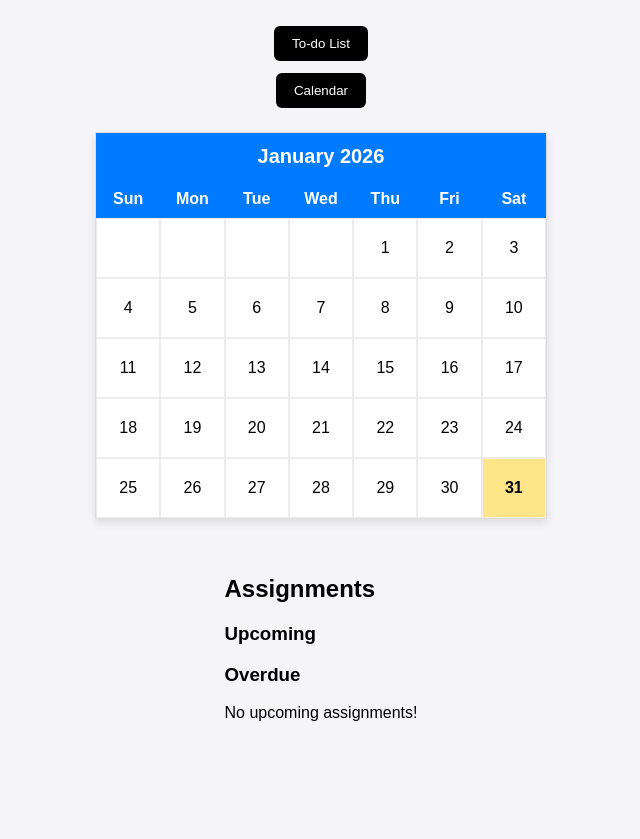
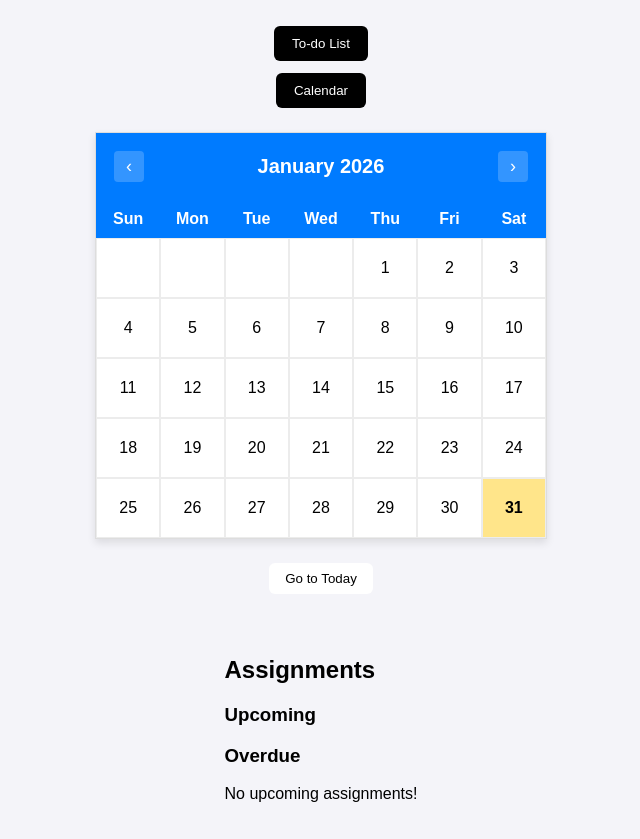
Before and after one commit to avivr-v/assignment-manager-ia, a plain HTML site: page calendar.html in a window 1280 px wide. Shown: the whole page, without its empty margins (319-959 px from the left). Before the commit the page ends 800 px from the top, so only its background shows below. Drawn offline with Linux system fonts and the light colour scheme.

Commit message:
Enhance calendar with month navigation and styling
Added month navigation and improved calendar functionality.

```diff
--- a/calendar.html
+++ b/calendar.html
@@ -31,6 +31,28 @@
         padding: 12px;
         font-size: 20px;
         font-weight: bold;
+        display: flex;
+        justify-content: space-between;
+        align-items: center;
+    }
+
+    .calendar-header button {
+        background: rgba(255, 255, 255, 0.2);
+        border: none;
+        color: white;
+        font-size: 18px;
+        padding: 5px 12px;
+        cursor: pointer;
+        border-radius: 4px;
+        transition: background 0.2s;
+    }
+
+    .calendar-header button:hover {
+        background: rgba(255, 255, 255, 0.3);
+    }
+
+    .calendar-header span {
+        flex: 1;
     }
 
     .calendar-days,
@@ -51,6 +73,7 @@
         padding: 20px;
         border: 1px solid #ececec;
         text-align: center;
+        cursor: default;
     }
 
     .today {
@@ -68,6 +91,10 @@
         background-color: #f7c3c3;
         border: 2px solid #d93025;
     }
+
+    .other-month {
+        color: #ccc;
+    }
 </style>
 </head>
 <body>
@@ -77,7 +104,11 @@
 <br>
 
 <div class="calendar">
-    <div id="calendar-header" class="calendar-header">Month Year</div>
+    <div id="calendar-header" class="calendar-header">
+        <button id="prevMonth" onclick="changeMonth(-1)">‹</button>
+        <span id="monthYear">Month Year</span>
+        <button id="nextMonth" onclick="changeMonth(1)">›</button>
+    </div>
 
     <div class="calendar-days">
         <div>Sun</div><div>Mon</div><div>Tue</div>
@@ -87,6 +118,8 @@
     <div id="calendar-dates" class="calendar-dates"></div>
 </div>
 
+<br>
+<button onclick="goToToday()" style="padding: 8px 16px; cursor: pointer;">Go to Today</button>
 <br><br>
 
 <div id="assignmentListContainer">
@@ -176,21 +209,54 @@ class AssignmentManager {
 }
 </script>
 
-<script> // calendar logic
+<script> // calendar logic with month navigation
+
+// Global variables to track current view
+var currentMonth;
+var currentYear;
+var today = new Date();
+
+// Initialize the calendar with current month
+function initCalendar() {
+    currentMonth = today.getMonth();
+    currentYear = today.getFullYear();
+    renderCalendar();
+}
+
+// Change month (direction: -1 for previous, 1 for next)
+function changeMonth(direction) {
+    currentMonth += direction;
+
+    if (currentMonth < 0) {
+        currentMonth = 11;
+        currentYear--;
+    } else if (currentMonth > 11) {
+        currentMonth = 0;
+        currentYear++;
+    }
+
+    renderCalendar();
+}
+
+// Go back to today's month
+function goToToday() {
+    currentMonth = today.getMonth();
+    currentYear = today.getFullYear();
+    renderCalendar();
+}
+
 // renders calendar
 function renderCalendar() {
-    var today = new Date();
-    var displayMonth = today.getMonth();
-    var displayYear = today.getFullYear();
+    var monthNames = ["January", "February", "March", "April", "May", "June",
+                      "July", "August", "September", "October", "November", "December"];
 
-    document.getElementById("calendar-header").textContent =
-        today.toLocaleString("default", { month: "long" }) + " " + displayYear;
+    document.getElementById("monthYear").textContent = monthNames[currentMonth] + " " + currentYear;
 
     var datesContainer = document.getElementById("calendar-dates");
     datesContainer.innerHTML = "";
 
-    var firstDay = new Date(displayYear, displayMonth, 1).getDay();
-    var daysInMonth = new Date(displayYear, displayMonth + 1, 0).getDate();
+    var firstDay = new Date(currentYear, currentMonth, 1).getDay();
+    var daysInMonth = new Date(currentYear, currentMonth + 1, 0).getDate();
 
     // empty slots
     for (var i = 0; i < firstDay; i++) {
@@ -203,20 +269,24 @@ function renderCalendar() {
         var cell = document.createElement("div");
         cell.textContent = day;
 
+        // Check if this is today
         if (
             day === today.getDate() &&
-            displayMonth === today.getMonth() &&
-            displayYear === today.getFullYear()
+            currentMonth === today.getMonth() &&
+            currentYear === today.getFullYear()
         ) {
             cell.className = "today";
         }
 
         datesContainer.appendChild(cell);
     }
+
+    // Highlight assignments after rendering
+    highlightAssignments();
 }
 
 
-// highlights assignment deadlines (traditional JS)
+// highlights assignment deadlines
 function highlightAssignments() {
     var userId = localStorage.getItem("currentUserId");
     if (!userId) return;
@@ -225,13 +295,9 @@ function highlightAssignments() {
     var assignments = manager.assignments;
 
     var cells = document.querySelectorAll("#calendar-dates div");
-    var today = new Date();
+    var firstDay = new Date(currentYear, currentMonth, 1).getDay();
 
-    var displayMonth = today.getMonth();
-    var displayYear = today.getFullYear();
-    var firstDay = new Date(displayYear, displayMonth, 1).getDay();
-
-    // loop through assignments using classic for loop
+    // loop through assignments
     for (var i = 0; i < assignments.length; i++) {
         var a = assignments[i];
         var dDate = a.parseDeadline();
@@ -241,13 +307,17 @@ function highlightAssignments() {
         var m = dDate.getMonth();
         var y = dDate.getFullYear();
 
-        if (m !== displayMonth || y !== displayYear) continue;
+        if (m !== currentMonth || y !== currentYear) continue;
 
         var index = firstDay + (d - 1);
         var cell = cells[index];
         if (!cell) continue;
 
-        if (dDate < today) {
+        // Reset the date to start of day for fair comparison
+        var todayStart = new Date(today.getFullYear(), today.getMonth(), today.getDate());
+        var deadlineStart = new Date(y, m, d);
+
+        if (deadlineStart < todayStart) {
             cell.className += " overdue-day";
         } else {
             cell.className += " assignment-day";
@@ -257,8 +327,7 @@ function highlightAssignments() {
 
 
 // initialize
-renderCalendar();
-highlightAssignments();
+initCalendar();
 </script>
 
 <script> // upcoming or overdue assignments list
@@ -280,7 +349,7 @@ function loadCalendarAssignmentList() {
     overdueList.innerHTML = "";
     upcomingList.innerHTML = "";
 
-    var today = new Date();
+    var todayStart = new Date(today.getFullYear(), today.getMonth(), today.getDate());
 
     var foundUpcoming = false;
     var foundOverdue = false;
@@ -314,7 +383,7 @@ function loadCalendarAssignmentList() {
         div.appendChild(dateSpan);
 
         // overdue vs upcoming
-        if (dDate < today) {
+        if (dDate < todayStart) {
             overdueList.appendChild(div);
             foundOverdue = true;
         } else {
```
